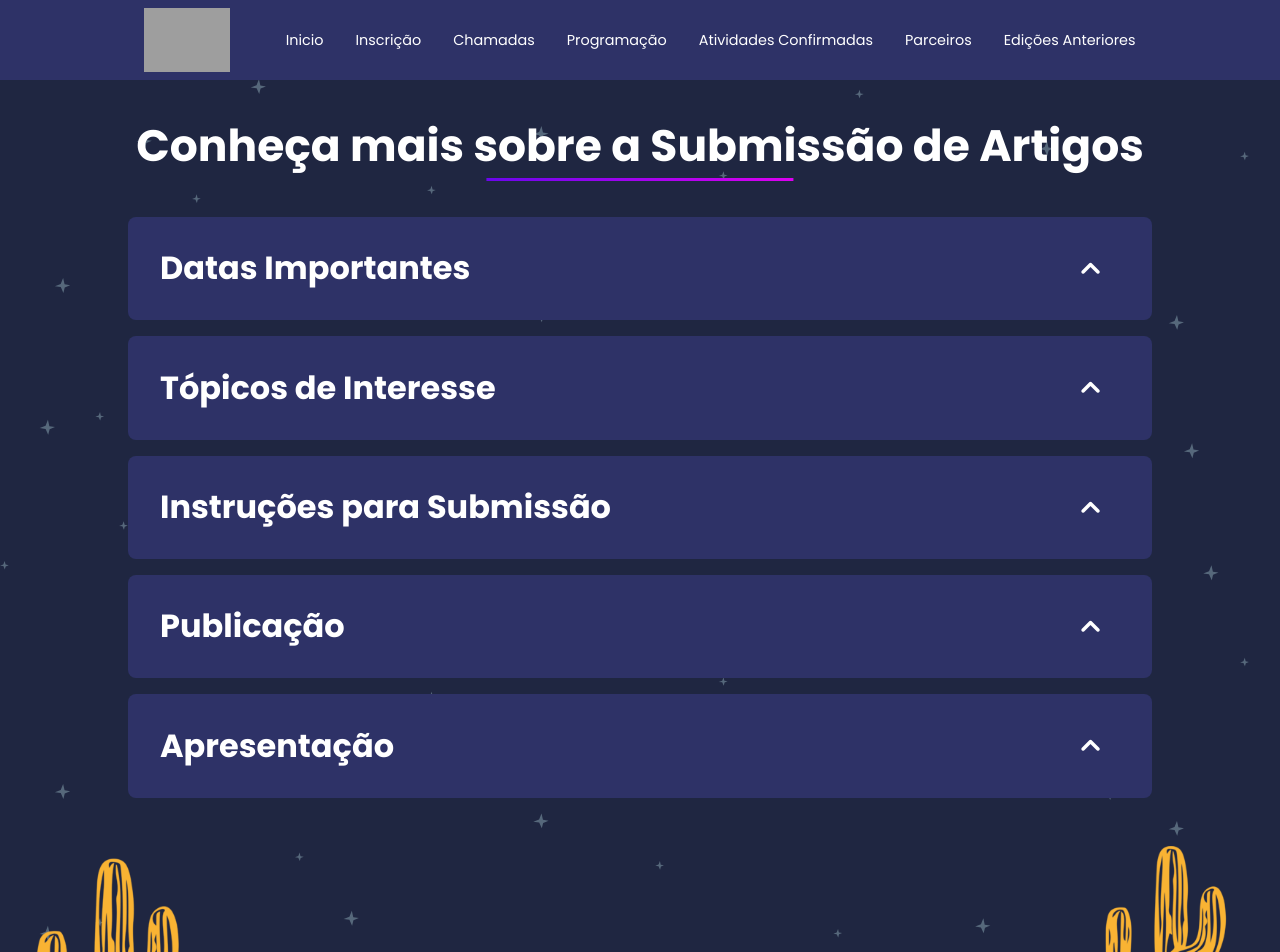
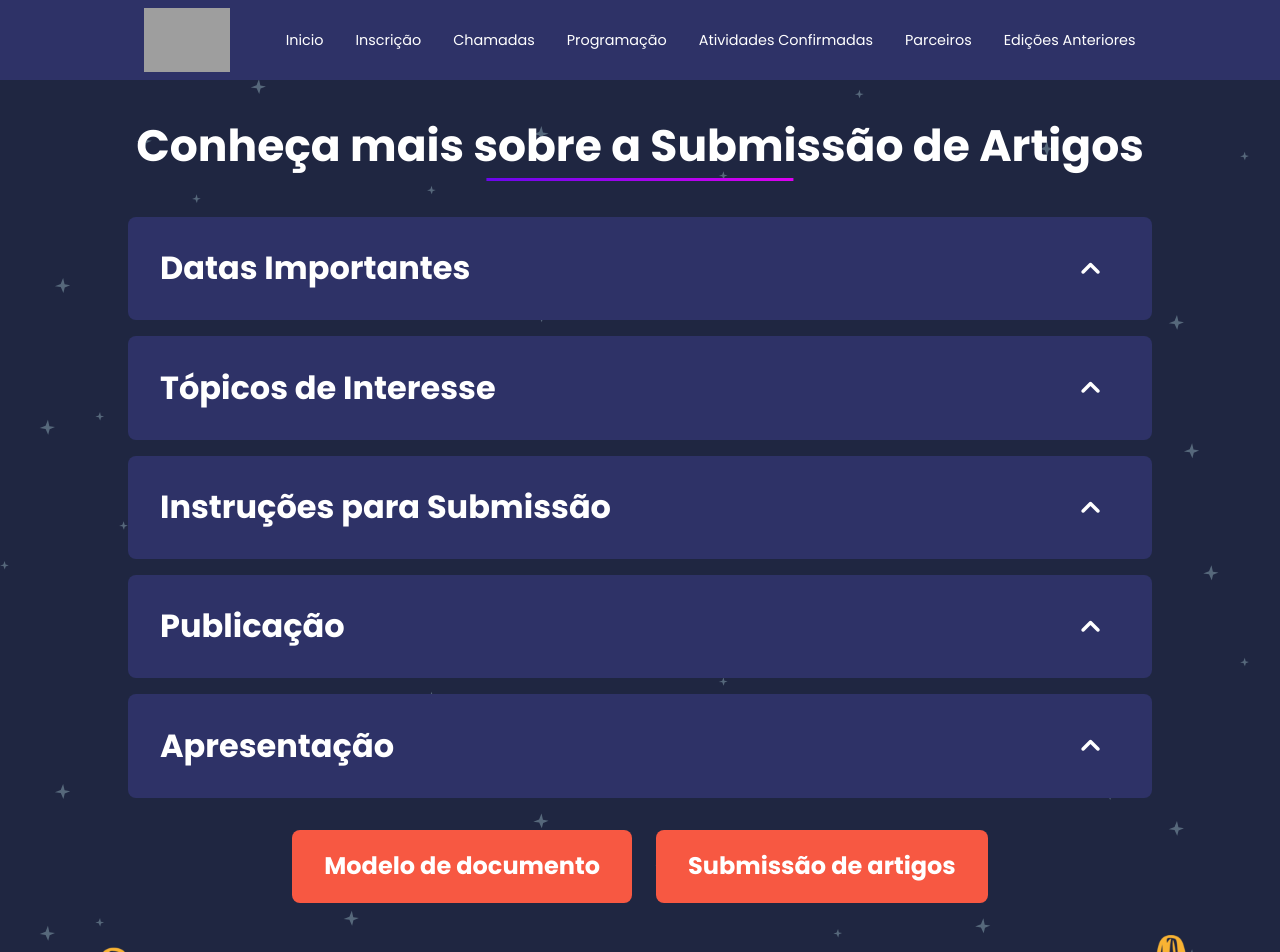
Before and after one commit to uepb-campusvii-computacao/Sercomp-Website, a React (Vite) app: page /articles in a window 1280 px wide. Shown: the top 952 px of the page. Built offline with nearby package versions, Linux system fonts and the light colour scheme; grey boxes are pictures that could not be loaded.

Commit message:
menu suspenso adaptado e links nos artigos

```diff
--- a/src/components/Navbar/Navbar.jsx
+++ b/src/components/Navbar/Navbar.jsx
@@ -45,7 +45,7 @@ export default function Navbar() {
               <a className={styles.link} href={link.href}>
                 {link.text}
               </a>
-              <div className={styles.menuSuspenso} style={{padding: link.sublinks ? '16px' : '0'}}>
+              <div className={styles.menuSuspenso} style={{padding: link.sublinks ? 'auto 16px' : '0'}}>
                 {link.sublinks && link.sublinks.map((sublink, index) => (
                   <a key={index} href={sublink.href}>{sublink.text}</a>
                 ))}
--- a/src/components/Navbar/Navbar.module.css
+++ b/src/components/Navbar/Navbar.module.css
@@ -58,16 +58,26 @@ nav button {
   color: var(--color-white);
   border-radius: 8px;
   width: 12ch;
-  text-align: center;
   background-color: var(--color-primary);
   display: none;
+  text-align: center;
   flex-direction: column;
   line-height: 16px;
-  gap: 12px;
 }
 
 .menuSuspenso a{
-  padding: 0;
+  width: 100%;
+  padding: 12px;
+  border-bottom: solid var(--color-white) 1px;
+  text-align: center;
+  display: flex;
+  flex-direction: column;
+  align-items: center;
+  justify-content: center;
+}
+
+.menuSuspenso a:last-child{
+  border-bottom: none;
 }
 
 
--- a/src/index.css
+++ b/src/index.css
@@ -12,7 +12,7 @@
 :root {
   --color-primary: #6c63ff;
   --color-sucess: #00bf8e;
-  --color-warning: #f7c94b;
+  --color-warning: #F9B333;
   --color-danger: #f75842;
   --color-danger-variant: rgba(247, 88, 66, 0.4);
   --color-white: #fff;
@@ -133,9 +133,12 @@ img {
 .btn {
   display: inline-block;
   background: var(--color-white);
-  color: var(--color-black);
+  font-size: 24px;
+  color: var(--color-white);
   padding: 1rem 2rem;
-  font-weight: 500;
+  font-weight: 700;
+  border-radius: 8px;
+  cursor: pointer;
 }
 
 .btn:hover {
@@ -143,7 +146,7 @@ img {
 }
 
 .btn-primary {
-  background: linear-gradient(to right, #f5503a 50%, var(--color-danger) 50%);
+  background: var(--color-danger);
   background-size: 200% 100%;
   background-position: right bottom;
   transition: all 300ms ease-out;
@@ -180,6 +183,10 @@ img {
 /* MEDIA QUERIES */
 
 @media screen and (max-width: 1024px) {
+  .btn{
+    font-size: 18px;
+  }
+
   .main-container {
     margin-top: 4rem;
   }
--- a/src/pages/Articles/Articles.jsx
+++ b/src/pages/Articles/Articles.jsx
@@ -1,7 +1,7 @@
 import Accordion from "../../components/Accordion/Accordion.jsx";
 // import Comissao from "../../components/Comissao/Comissao";
 import styles from "./Articles.module.css";
-import PropTypes from 'prop-types';
+import PropTypes from "prop-types";
 
 function ImportantsDate() {
   return (
@@ -172,23 +172,19 @@ function Presentation() {
   );
 }
 
-function SectionButton({ href }) {
+function SectionButton() {
   return (
     <div className={styles.sectionButtons}>
-      <a
-        href={href}
-        className="btn btn-primary"
-        target="_blank"
-      >
-        Visualizar modelo de banner{" "}
+      <a href={"https://docs.google.com/document/d/1hbuUeGbLZSlfIjUT8niSL4XUU3dnIyubB6RZgG39ozI/edit?usp=sharing"} className="btn btn-primary" target="_blank">
+        Modelo de documento
+      </a>
+      <a href={"https://docs.google.com/forms/d/e/1FAIpQLSeIeyduMf1UCN6TeZpARKE3EBx7b3kZgCz4-ay0_C8TuYnbZA/viewform"} className="btn btn-primary" target="_blank">
+        Submissão de artigos
       </a>
     </div>
-  )
+  );
 }
 
-SectionButton.propTypes = {
-  href: PropTypes.string.isRequired
-}
 
 export default function Articles() {
   return (
@@ -207,6 +203,7 @@ export default function Articles() {
       />
       <Accordion title={"Publicação"} content={<Publication />} />
       <Accordion title={"Apresentação"} content={<Presentation />} />
+      <SectionButton />
 
       {/*
         <Comissao
@@ -217,7 +214,6 @@ export default function Articles() {
           }
         />
       */}
-
     </section>
   );
 }
--- a/src/pages/Articles/Articles.module.css
+++ b/src/pages/Articles/Articles.module.css
@@ -37,6 +37,10 @@
 }
 
 .sectionButtons {
+  margin-top: 32px;
   display: flex;
+  align-items: center;
   justify-content: center;
+  flex-wrap: wrap;
+  gap: 24px;
 }
```
